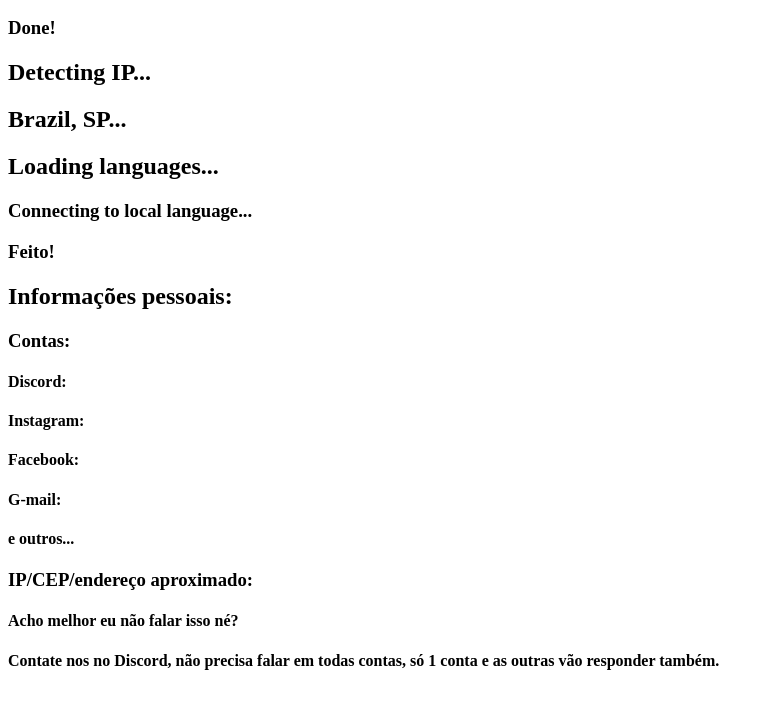
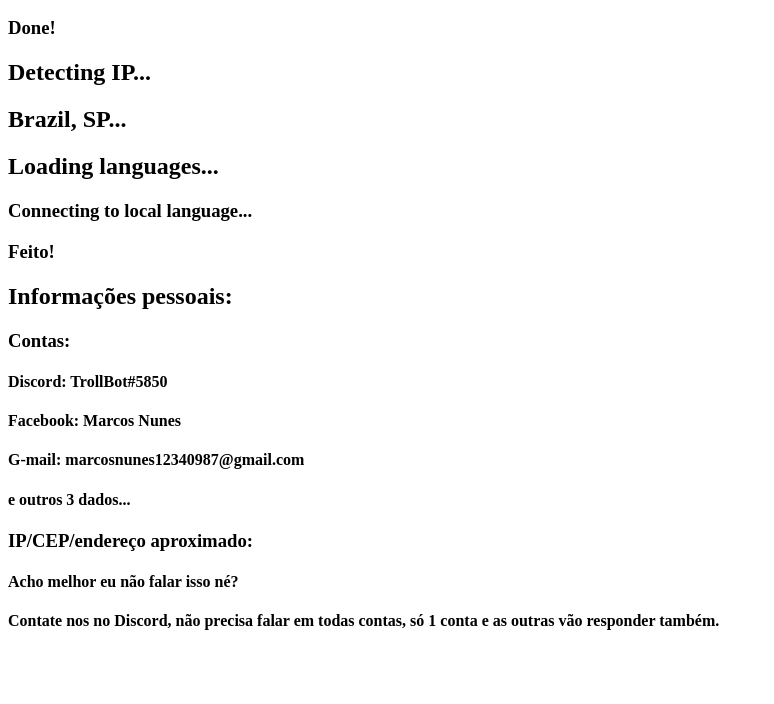
Before and after one commit to Hackerman1098/Hackerman1098.github.io, a plain HTML site: page index.html in a window 1280 px wide. Shown: the part 96-800 px from the top of the page, without its empty margins (0-774 px from the left). Drawn offline with Linux system fonts and the light colour scheme.

Commit message:
Update index.html

```diff
--- a/index.html
+++ b/index.html
@@ -43,11 +43,10 @@ Informações pessoais:
 Contas:
 </h3>
 
-<h4>Discord: </h4>
-<h4>Instagram: </h4>
-<h4>Facebook: </h4>
-<h4>G-mail: </h4>
-<h4>e outros...</h4>
+<h4>Discord: TrollBot#5850</h4>
+<h4>Facebook: Marcos Nunes</h4>
+<h4>G-mail: marcosnunes12340987@gmail.com</h4>
+<h4>e outros 3 dados...</h4>
 <h2></h2>
 <h3>
 IP/CEP/endereço aproximado:
@@ -55,6 +54,5 @@ IP/CEP/endereço aproximado:
 
 <h4>Acho melhor eu não falar isso né? </h4>
 <h4>Contate nos no Discord, não precisa falar em todas contas, só 1 conta e as outras vão responder também.</h4>
-
 </body>
 </html>
```
